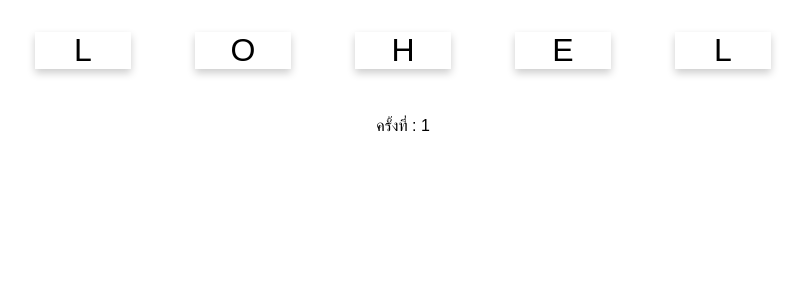
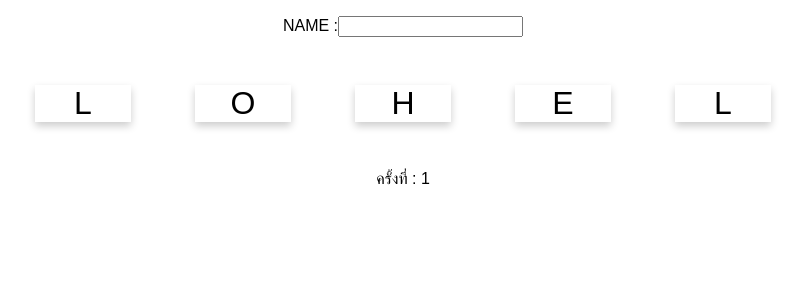
Before and after one commit to VorapratR/ReactLab, a React (Create React App) app in the folder card-game/: page / in a window 1280 px wide. Shown: the top 300 px of the page, without its empty margins (237-1042 px from the left). Built offline with nearby package versions, Linux system fonts and the light colour scheme.

Commit message:
ให้ผู้เล่นใส่ชื่อเข้าไปได้

```diff
--- a/card-game/src/App.js
+++ b/card-game/src/App.js
@@ -10,7 +10,10 @@ class App extends Component {
   render() {
     return (
       <div className="App">
-       <WordCard value = {word}/>
+      <p  className="App">NAME :
+      <input type="string" onBlur={this.onBlur} /></p>
+      <WordCard value = {word}/>
+
       </div>
     );
   }
```
